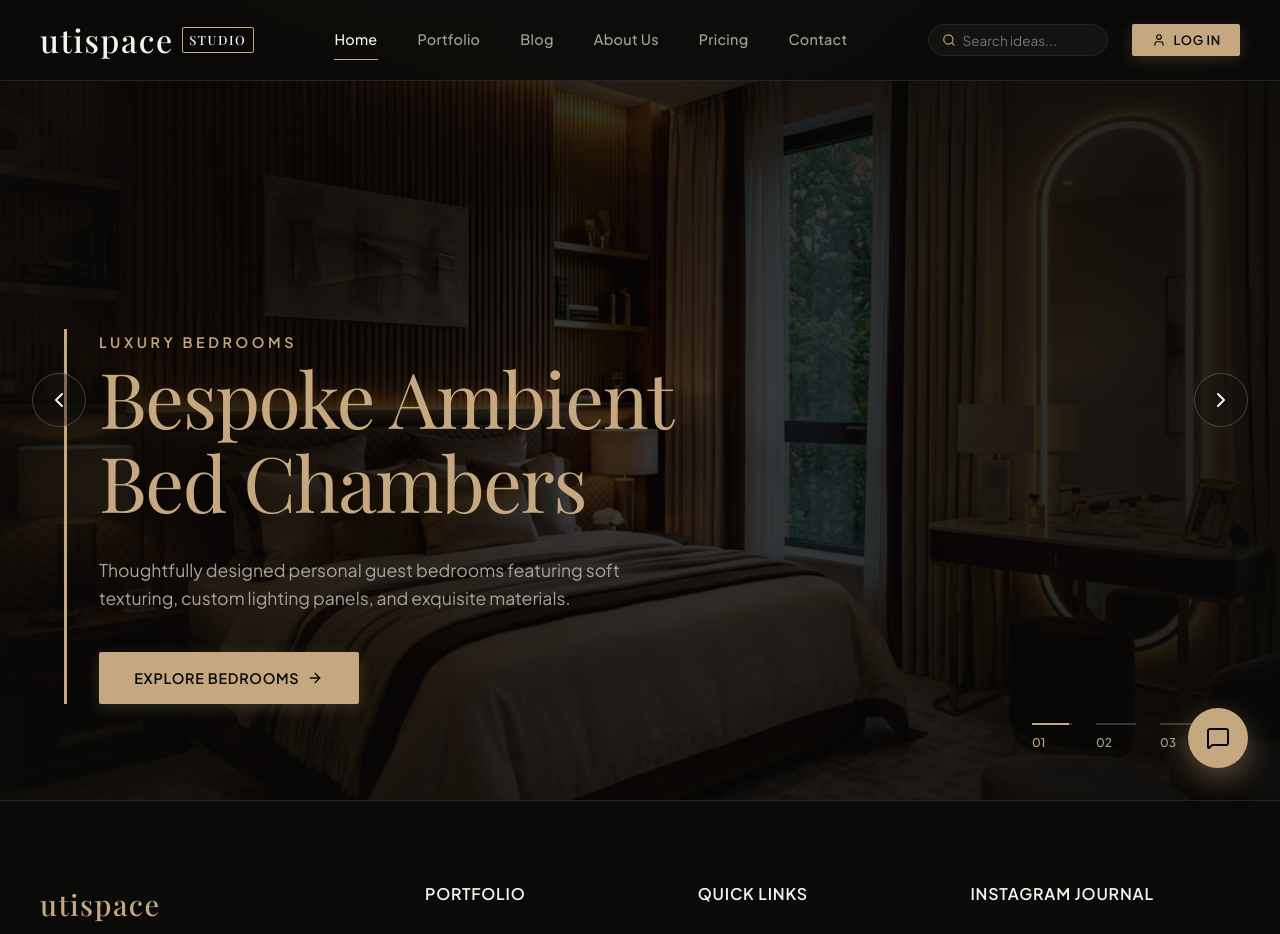
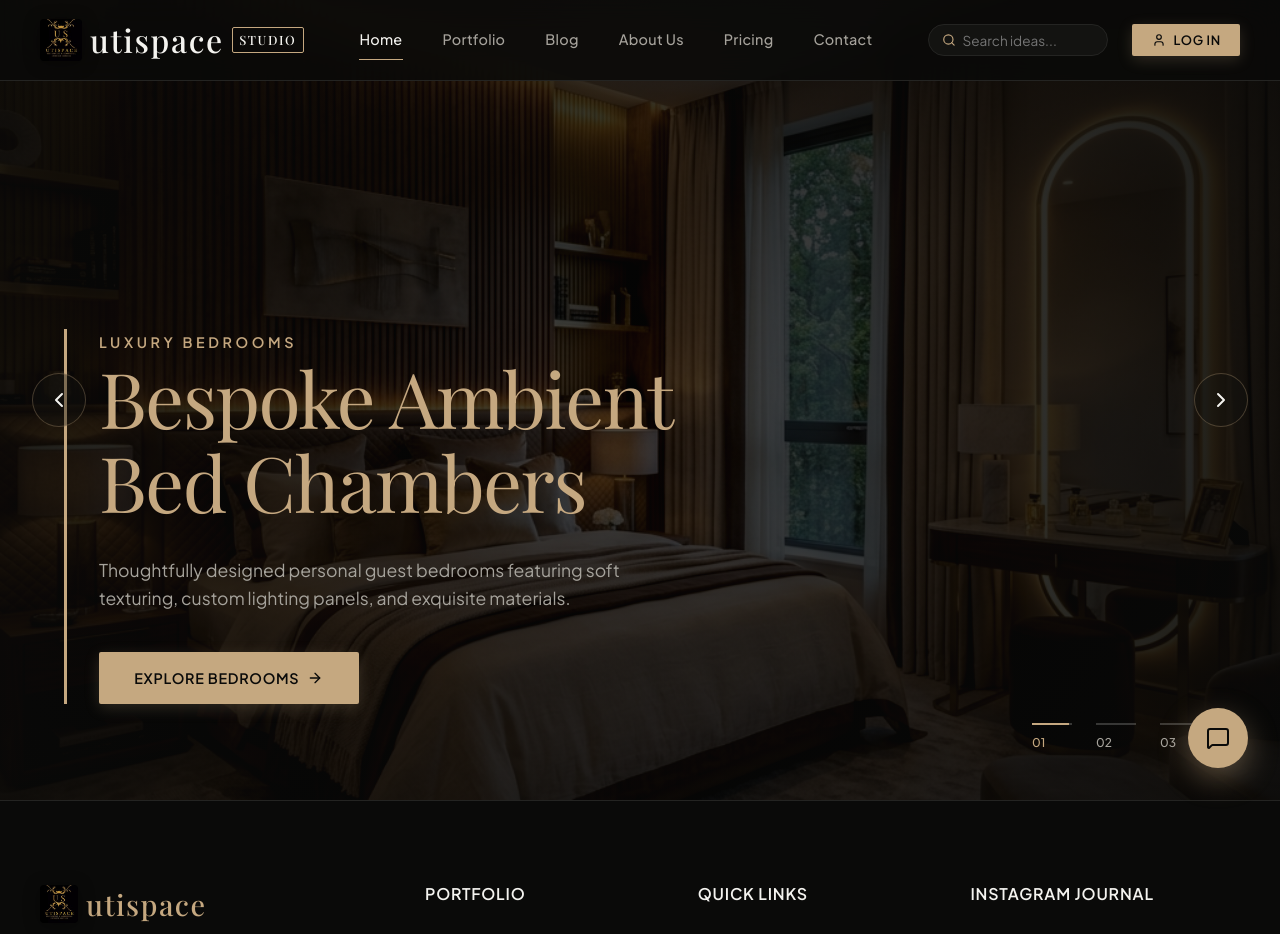
Before and after one commit to Onkarthopate/utispace, a React (Vite) app: page / in a window 1280 px wide. Shown: the top 934 px of the page. Built offline with nearby package versions, Linux system fonts and the light colour scheme; a web font is replaced by a local one.

Commit message:
iamge add in navbar

```diff
--- a/index.html
+++ b/index.html
@@ -2,7 +2,7 @@
 <html lang="en">
   <head>
     <meta charset="UTF-8" />
-    <link rel="icon" type="image/svg+xml" href="/favicon.svg" />
+    <link rel="icon" type="image/jpeg" href="/images/logo.jpg" />
     <meta name="viewport" content="width=device-width, initial-scale=1.0" />
     <title>utispace</title>
   </head>
--- a/src/App.jsx
+++ b/src/App.jsx
@@ -2,6 +2,7 @@ import React, { useState } from 'react';
 import { BrowserRouter as Router, Routes, Route, Navigate, Link } from 'react-router-dom';
 import Navbar from './components/Navbar';
 import Chatbot from './components/Chatbot';
+import Logo from './components/Logo';
 
 import Home from './pages/Home';
 import Portfolio from './pages/Portfolio';
@@ -41,7 +42,8 @@ function App() {
         <div className="container">
           <div className="footer-top">
             <div className="footer-col">
-              <div className="logo-brand serif-title gold-text" style={{ marginBottom: '1.5rem', fontSize: '1.8rem' }}>
+              <div className="logo-brand serif-title gold-text" style={{ marginBottom: '1.5rem', fontSize: '1.8rem', display: 'flex', alignItems: 'center', gap: '0.5rem' }}>
+                <Logo style={{ height: '38px'}}/>
                 utispace
               </div>
               <p className="footer-desc">
--- /dev/null
+++ b/src/components/Logo.jsx
@@ -0,0 +1,18 @@
+import React from 'react';
+
+const Logo = ({ className = 'logo-icon-img', ...props }) => {
+  return (
+    <img
+      src="/images/logo.jpg"
+      alt="utispace Logo"
+      className={className}
+      {...props}
+      onError={(e) => {
+        // In case it fails to load, degrade gracefully to text-only logo
+        e.target.style.display = 'none';
+      }}
+    />
+  );
+};
+
+export default Logo;
--- a/src/components/Navbar.jsx
+++ b/src/components/Navbar.jsx
@@ -1,6 +1,7 @@
 import React, { useState, useEffect } from 'react';
 import { Search, Globe, User, Menu, X, ChevronDown } from 'lucide-react';
 import { NavLink, Link } from 'react-router-dom';
+import Logo from './Logo';
 
 const Navbar = ({ onSearch }) => {
   const [scrolled, setScrolled] = useState(false);
@@ -71,6 +72,7 @@ const Navbar = ({ onSearch }) => {
         <div className="container navbar-container">
           {/* Logo */}
           <Link to="/" className="logo-brand serif-title">
+            <Logo />
             utispace<span>STUDIO</span>
           </Link>
 
--- a/src/index.css
+++ b/src/index.css
@@ -205,6 +205,20 @@ button, input, textarea, select {
   vertical-align: middle;
 }
 
+.logo-icon-img {
+  height: 42px;
+  width: auto;
+  object-fit: contain;
+  border-radius: 4px;
+  transition: var(--transition-smooth);
+  filter: drop-shadow(0 2px 8px rgba(0, 0, 0, 0.4));
+}
+
+.logo-brand:hover .logo-icon-img {
+  transform: scale(1.05);
+  filter: drop-shadow(0 4px 12px rgba(197, 168, 128, 0.25));
+}
+
 .nav-links {
   display: flex;
   align-items: center;
```
Also changed, not shown: public/images/logo.jpg (added).
